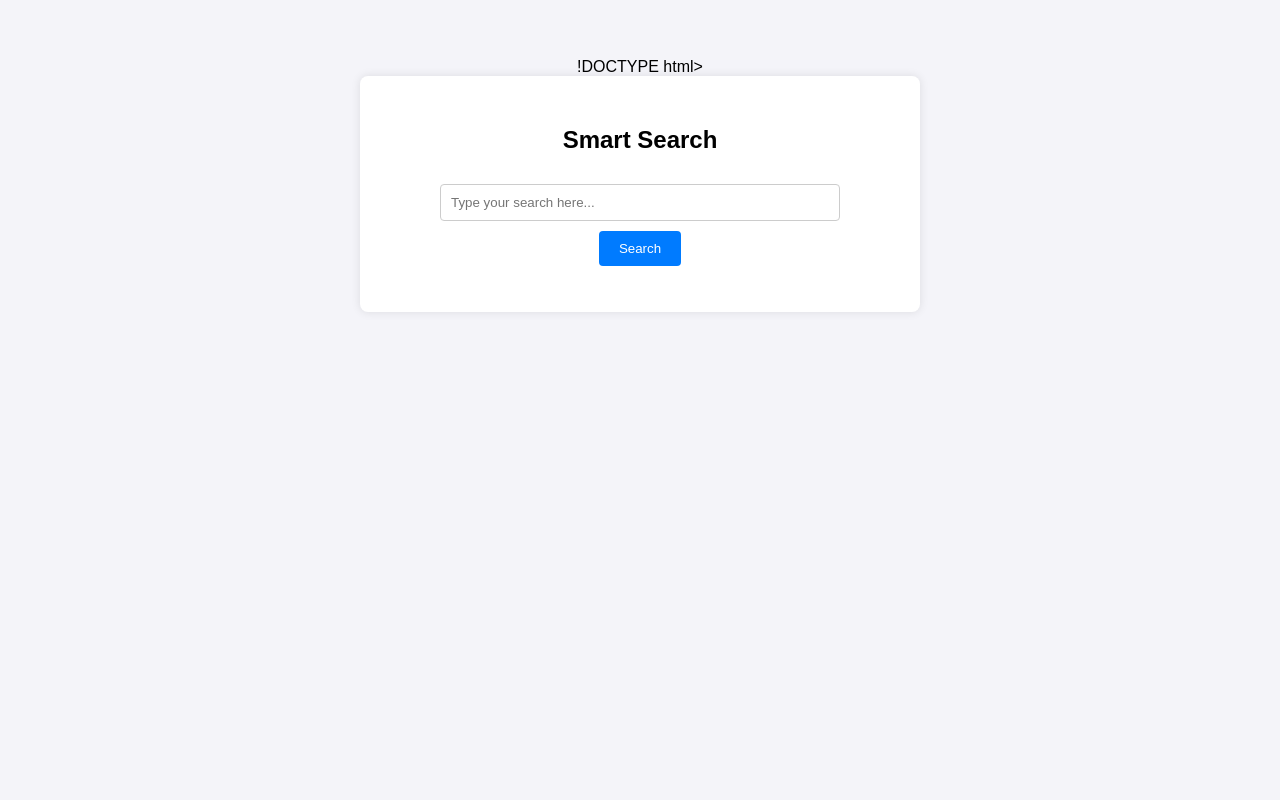
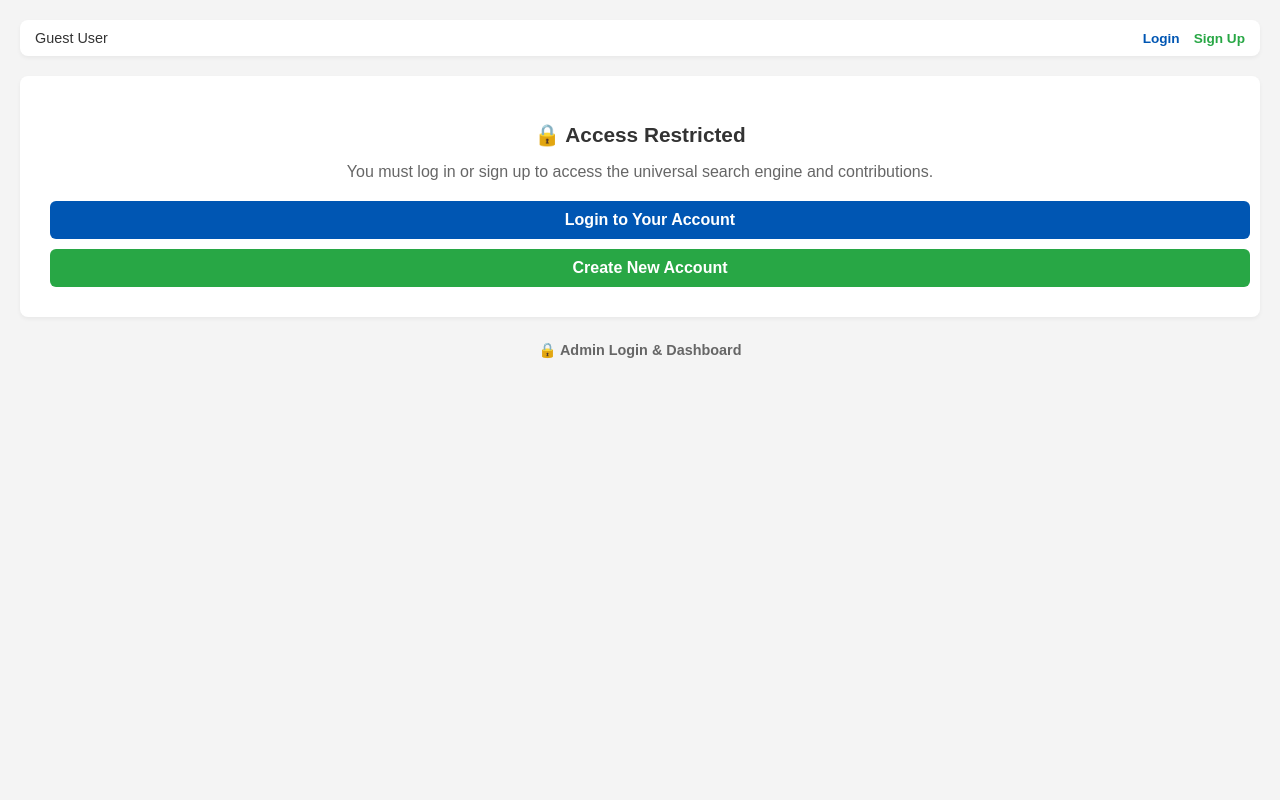
Before and after one commit to Johnpaulhub/smart-search-app, a Flask app: template templates/index.html in a window 1280 px wide. Run offline with Flask 3, Linux system fonts and the light colour scheme; the template is opened without the code that fills it, so the values that code supplies are empty.

Commit message:
Update index.html

```diff
--- a/templates/index.html
+++ b/templates/index.html
@@ -1,52 +1,84 @@
-!DOCTYPE html>
-<html lang="en">
+<html>
 <head>
-    <meta charset="UTF-8">
     <meta name="viewport" content="width=device-width, initial-scale=1.0">
-    <title>Smart Search App</title>
+    <title>Universal Smart Search & Share</title>
     <style>
-        body {
-            font-family: Arial, sans-serif;
-            background-color: #f4f4f9;
-            text-align: center;
-            padding-top: 50px;
-        }
-        .container {
-            max-width: 500px;
-            margin: auto;
-            background: white;
-            padding: 30px;
-            border-radius: 8px;
-            box-shadow: 0px 0px 10px rgba(0, 0, 0, 0.1);
-        }
-        input[type="text"] {
-            width: 80%;
-            padding: 10px;
-            margin: 10px 0;
-            border: 1px solid #ccc;
-            border-radius: 4px;
-        }
-        button {
-            padding: 10px 20px;
-            background-color: #007bff;
-            color: white;
-            border: none;
-            border-radius: 4px;
-            cursor: pointer;
-        }
-        button:hover {
-            background-color: #0056b3;
-        }
+        body { font-family: sans-serif; padding: 20px; background: #f4f4f4; color: #333; margin: 0; }
+        h2 { font-size: 1.3rem; margin-bottom: 10px; }
+        .box { background: white; padding: 15px; border-radius: 8px; margin-bottom: 20px; box-shadow: 0 2px 4px rgba(0,0,0,0.05); }
+        .search-box, input, textarea { width: 100%; padding: 10px; font-size: 1rem; border: 1px solid #ccc; border-radius: 6px; box-sizing: border-box; margin-bottom: 10px; background: white; font-family: sans-serif; }
+        .btn { background: #0056b3; color: white; border: none; padding: 10px; font-size: 1rem; border-radius: 6px; width: 100%; font-weight: bold; cursor: pointer; }
+        .btn-share { background: #28a745; }
+        .card { background: white; padding: 15px; border-radius: 8px; margin-top: 15px; box-shadow: 0 2px 4px rgba(0,0,0,0.05); }
+        a { text-decoration: none; color: #0056b3; font-weight: bold; font-size: 1rem; display: block; }
+        .top-bar { display: flex; justify-content: space-between; align-items: center; background: white; padding: 10px 15px; border-radius: 8px; margin-bottom: 20px; box-shadow: 0 2px 4px rgba(0,0,0,0.05); font-size: 0.9rem; }
+        .admin-link { display: block; margin-top: 25px; text-align: center; font-size: 0.9rem; color: #666; }
+        .badge { background: #e2e8f0; color: #475569; font-size: 0.75rem; padding: 3px 6px; border-radius: 4px; float: right; }
+        .author-text { font-size: 0.8rem; color: #666; margin-top: 5px; }
     </style>
 </head>
 <body>
-    <div class="container">
-        <h2>Smart Search</h2>
-        <form action="/" method="POST">
-            <input type="text" name="query" placeholder="Type your search here..." required>
-            <br>
-            <button type="submit">Search</button>
-        </form>
+    <div class="top-bar">
+        <div>
+            {% if session.get('user') %}
+                <span>Hello, <strong>{{ session.get('user') }}</strong></span>
+            {% else %}
+                <span>Guest User</span>
+            {% endif %}
+        </div>
+        <div>
+            {% if session.get('user') %}
+                <a href="/user-logout" style="color: #dc3545; font-size: 0.85rem;">Logout</a>
+            {% else %}
+                <a href="/user-login" style="font-size: 0.85rem; display:inline-block; margin-right:10px;">Login</a>
+                <a href="/user-register" style="font-size: 0.85rem; display:inline-block; color: #28a745;">Sign Up</a>
+            {% endif %}
+        </div>
     </div>
+
+    {% if session.get('user') %}
+        <div class="box">
+            <h2>Universal Search (Any Word or Topic)</h2>
+            <form action="/" method="GET">
+                <input type="text" name="q" class="search-box" value="{{ query }}" placeholder="Type any word, question, or topic...">
+                <button type="submit" class="btn">Search</button>
+            </form>
+        </div>
+
+        <div class="box" style="border-top: 4px solid #28a745;">
+            <h2>Contribute a Word or Topic</h2>
+            <form action="/add" method="POST">
+                <input type="text" name="title" placeholder="Word or Topic Title..." required>
+                <textarea name="desc" rows="2" placeholder="Write description or meaning..." required></textarea>
+                <button type="submit" class="btn btn-share">Publish Word</button>
+            </form>
+        </div>
+
+        {% if query %}
+            <h3>Results for "{{ query }}"</h3>
+            {% if results %}
+                {% for id, item in results.items() %}
+                <div class="card">
+                    <span class="badge">ID: {{ id }}</span>
+                    <a href="/detail/{{ id }}">{{ item.title }}</a>
+                    <div class="author-text">Contributed by: {{ item.author }}</div>
+                </div>
+                {% endfor %}
+            {% else %}
+                <div class="card">
+                    <p style="margin:0; color:#666;">No results found for "{{ query }}".</p>
+                </div>
+            {% endif %}
+        {% endif %}
+    {% else %}
+        <div class="box" style="text-align: center; padding: 30px;">
+            <h2>🔒 Access Restricted</h2>
+            <p style="color: #666; margin-bottom: 20px;">You must log in or sign up to access the universal search engine and contributions.</p>
+            <a href="/user-login" class="btn" style="display: inline-block; margin-bottom: 10px; text-decoration: none;">Login to Your Account</a>
+            <a href="/user-register" class="btn btn-share" style="display: inline-block; text-decoration: none;">Create New Account</a>
+        </div>
+    {% endif %}
+
+    <a href="/admin" class="admin-link">🔒 Admin Login & Dashboard</a>
 </body>
 </html>
```
